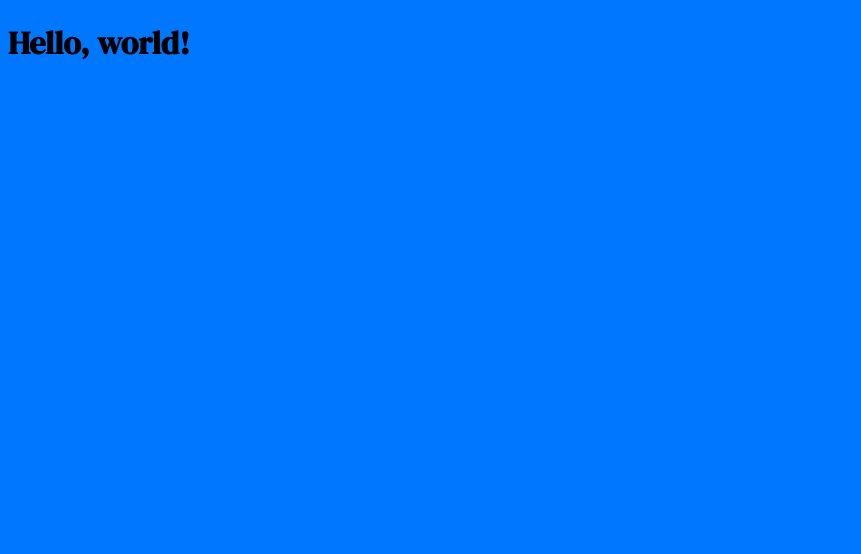
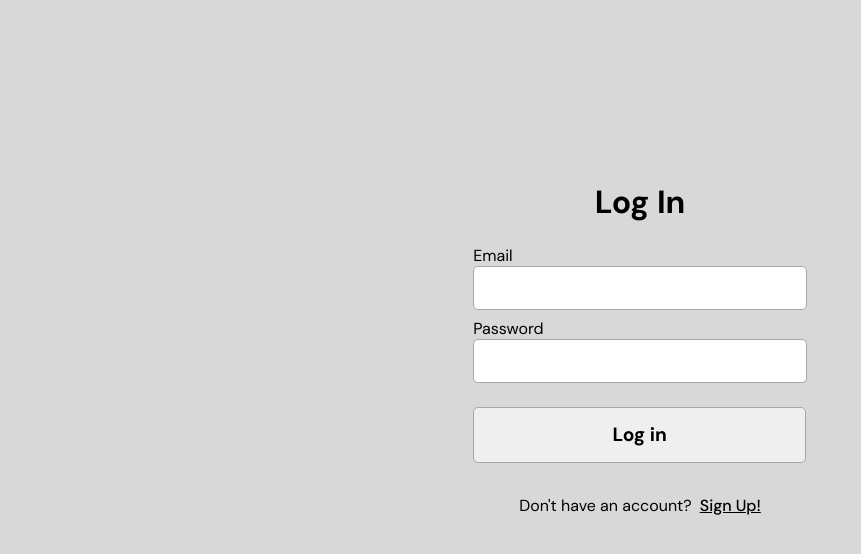
Before and after one commit to paynah/cs-solo-project, a React app: page / in a window 1280 px wide. Shown: the top 554 px of the page, without its empty margins (0-861 px from the left). Built offline with nearby package versions, Linux system fonts and the light colour scheme; no server answers.

Commit message:
initial work on LoginForm component

```diff
--- a/client/App.jsx
+++ b/client/App.jsx
@@ -1,16 +1,17 @@
 import React, { useEffect } from 'react';
+import LoginForm from './components/LoginForm.jsx';
 
 const App = () => {
 
-  useEffect(() => {
-    fetch('/api/test')
-      .then(response => response.json())
-      .then(data => console.log('hurray!'))
-      .catch(error => console.log(error));
-  }, []);
+  // useEffect(() => {
+  //   fetch('/api/test')
+  //     .then(response => response.json())
+  //     .then(data => console.log('hurray!'))
+  //     .catch(error => console.log(error));
+  // }, []);
 
   return (
-    <div><h1>Hello, world!</h1></div>
+    <div><LoginForm /></div>
   )
 };
 
--- /dev/null
+++ b/client/components/LoginForm.jsx
@@ -0,0 +1,30 @@
+import React from 'react';
+
+const LoginForm = props => {
+
+  // useEffect(() => {
+  //   fetch('/api/test')
+  //     .then(response => response.json())
+  //     .then(data => console.log('hurray!'))
+  //     .catch(error => console.log(error));
+  // }, []);
+
+  return (
+    <div id="login-form">
+      <h1>Log In</h1>
+      <form>
+        <label for="email">Email</label>
+        <input type="text" id="email" name="email" required />
+        <label for="password">Password</label>
+        <input type="password" id="password" name="password" required />
+        <button type="submit">Log in</button>
+      </form>
+      <div id="no-account">
+        Don't have an account?
+        <span id="sign-up">Sign Up!</span>
+      </div>
+    </div>
+  )
+};
+
+export default LoginForm;
--- a/client/stylesheets/styles.css
+++ b/client/stylesheets/styles.css
@@ -1,4 +1,44 @@
 body {
-  background-color: rgb(0, 119, 255);
-  font-family: 'DM Serif Display', serif;
+  background-color: rgb(216, 216, 216);
+  /* font-family: 'DM Serif Display', serif; */
+  font-family: 'DM Sans', sans-serif;
 }
+
+input {
+  display: block;
+  margin-bottom: 0.5rem;
+  padding-left: 0.6rem;
+  width: 20rem;
+  height: 2.5rem;
+  border: 1px solid rgb(167, 167, 167);
+  border-radius: 5px;
+}
+
+button {
+  width: 20.8rem;
+  height: 3.5rem;
+  font-family: 'DM Sans', sans-serif;
+  font-weight: 700;
+  font-size: 1.2rem;
+  border-radius: 5px;
+  border: 1px solid rgb(167, 167, 167);
+  margin-top: 1rem;
+}
+
+#login-form {
+  display: flex;
+  flex-direction: column;
+  align-items: center;
+  margin-top: 10rem;
+}
+
+#no-account {
+  margin-top: 2rem;
+}
+
+#sign-up {
+  margin-left: 0.5rem;
+  text-decoration: underline;
+  font-weight: 500;
+  cursor: pointer;
+}
```
Also changed, not shown: 1 other file (tests, documents, lock files or other folders).
